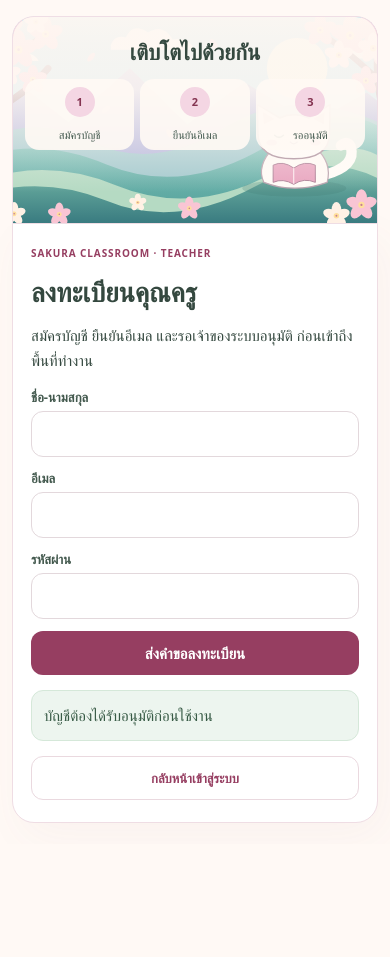
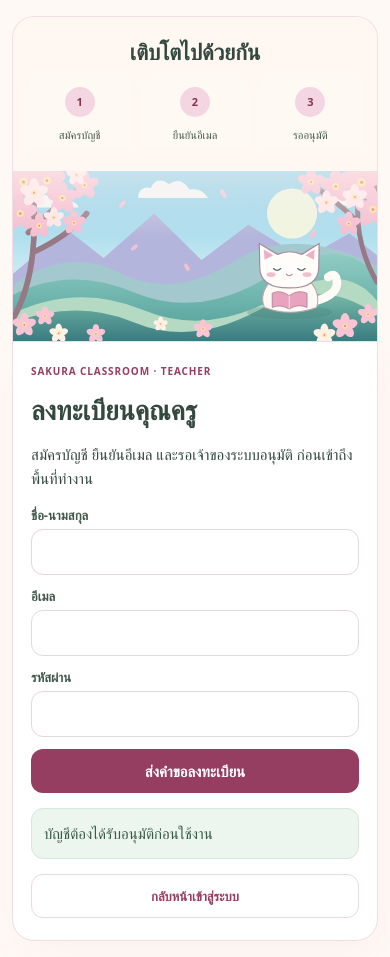
Before and after one commit to Jezang/gradeflow-next, a Next.js app: page /register in a window 390 px wide. Before the commit the page ends 844 px from the top, so only its background shows below. Built offline with nearby package versions, Linux system fonts and the light colour scheme; no server answers.

Commit message:
Separate registration steps from scenic mascot on narrow screens

```diff
--- a/app/login/sakura.css
+++ b/app/login/sakura.css
@@ -50,3 +50,12 @@
  .auth-register .sakura-art{padding-bottom:65px}
  .auth-register .auth-steps{width:100%;max-width:350px;margin:8px 0}
 }
+
+/* Keep registration steps clear of the scenic mascot. */
+@media(min-width:741px){
+ .sakura-login .sakura-art{background-position:right bottom}
+}
+@media(max-width:740px){
+ .sakura-login.auth-register .sakura-art{padding-bottom:clamp(145px,47vw,236px);background-size:100% auto;background-position:center bottom;background-color:#fff8f2}
+ .sakura-login.auth-register .sakura-art:before{background:linear-gradient(180deg,#fff8f2 0%,#fff8f2 25%,#fff8f2b0 42%,transparent 68%)}
+}
```
